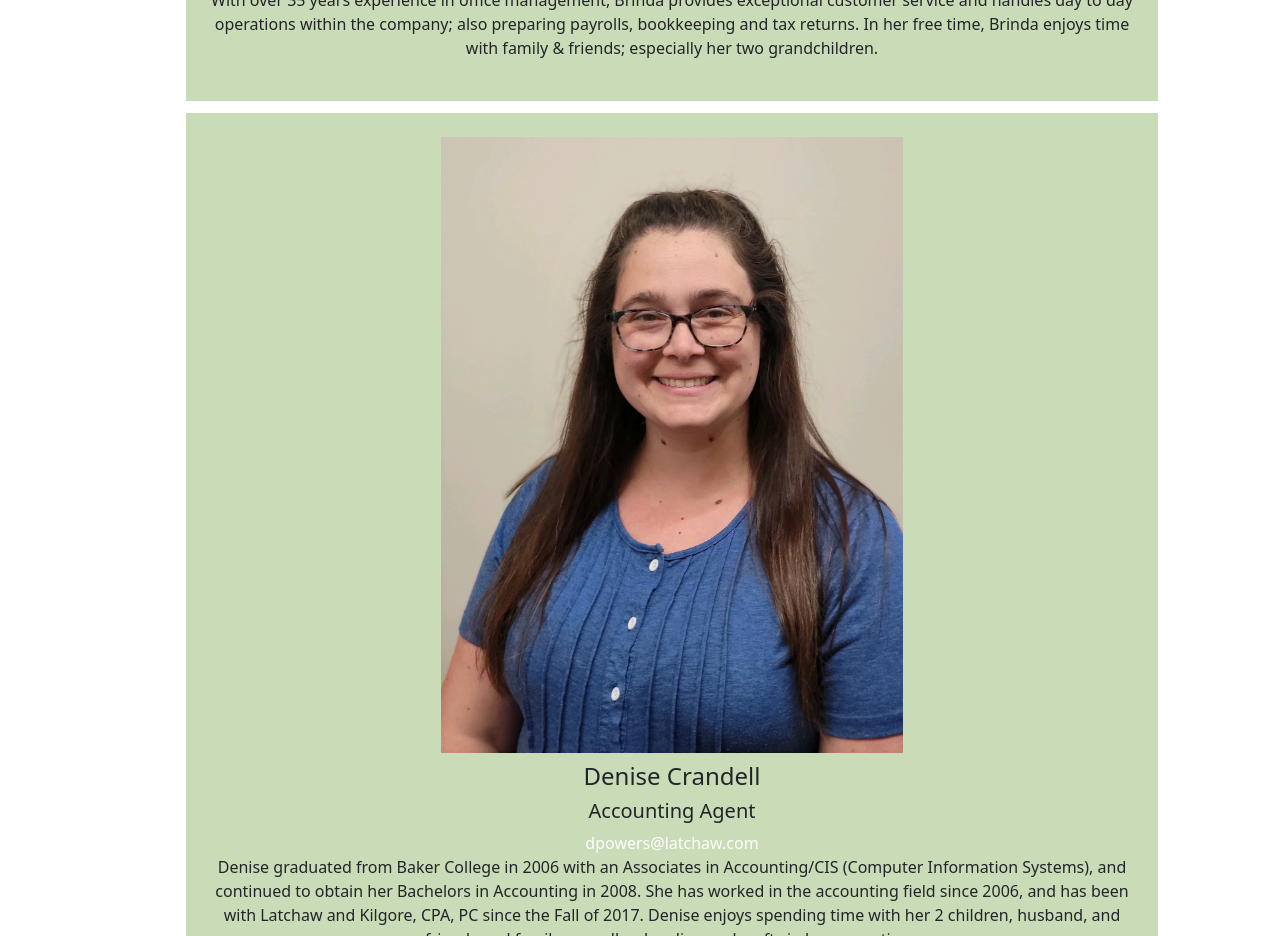
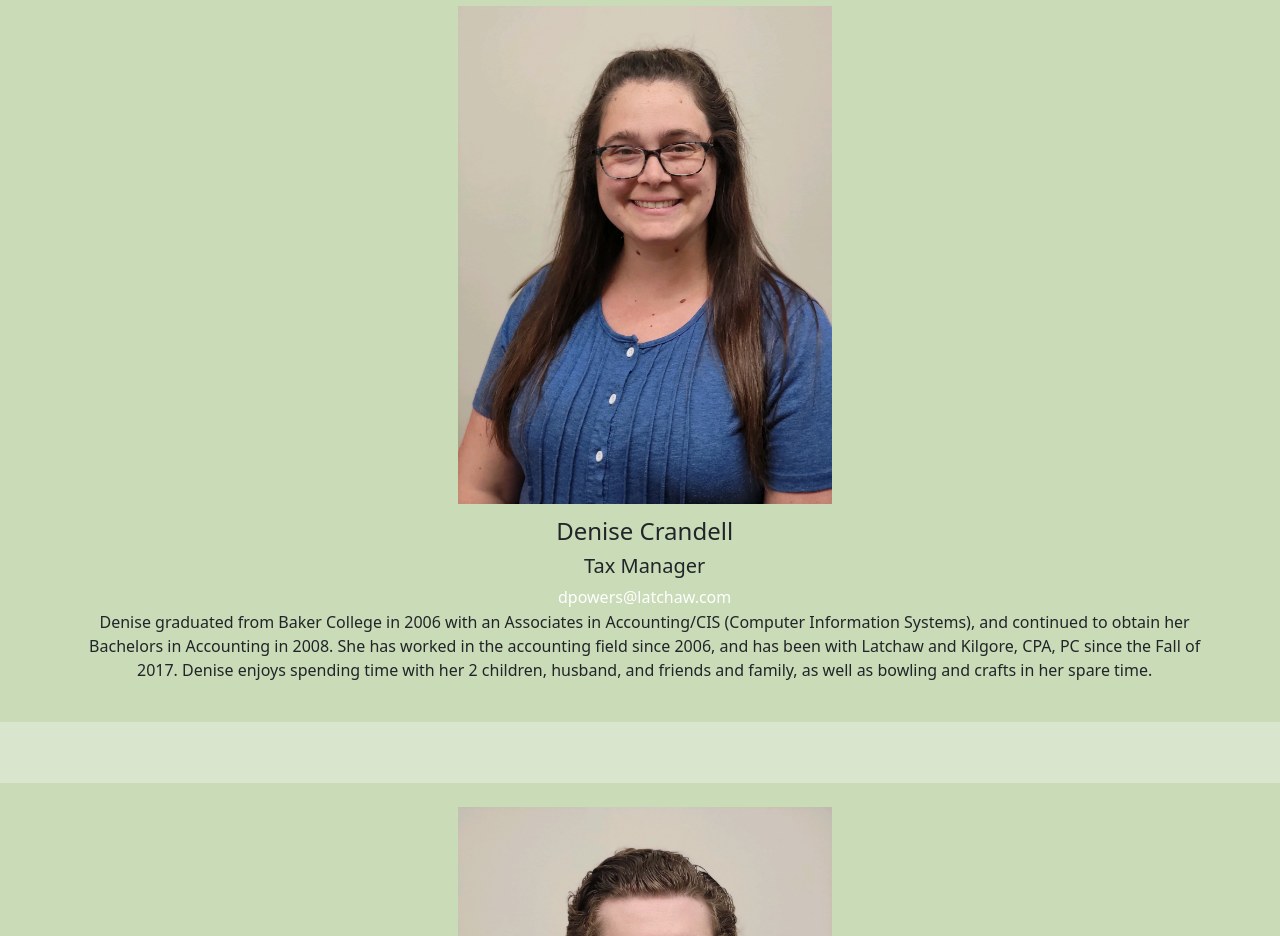
Before and after one commit to kilgorev/latchawkilgore, a plain HTML site: page latchawkilgore/about_us.html in a window 1280 px wide. Shown: the part 1864-2800 px from the top of the page. Drawn offline with nearby package versions, Linux system fonts and the light colour scheme.

Commit message:
overall changes

```diff
--- a/latchawkilgore/about_us.html
+++ b/latchawkilgore/about_us.html
@@ -3,9 +3,9 @@
     <head>
         <title>Latchaw &amp; Kilgore, CPA, PC.</title>
         <link rel="icon" type="image/x-icon" href="assets/images/lkcpa_logo.jpg">
-        <link rel="stylesheet" href="assets/stylesheets/main.css">
         <link rel="stylesheet" href="https://unpkg.com/aos@next/dist/aos.css">
         <link href="https://cdn.jsdelivr.net/npm/bootstrap@5.3.3/dist/css/bootstrap.min.css" rel="stylesheet" integrity="sha384-QWTKZyjpPEjISv5WaRU9OFeRpok6YctnYmDr5pNlyT2bRjXh0JMhjY6hW+ALEwIH" crossorigin="anonymous">
+        <link rel="stylesheet" href="assets/stylesheets/main.css">
         <meta charset="utf-8">
         <meta name="viewport" content="width=device-width, initial-scale=1">
 
@@ -59,7 +59,7 @@
             <section class="employee" id="denise">
                 <img src="assets/images/employees/denise.jpg" alt="Denise Powers, Account Manager" class="employee_img">
                 <h4 class="employee_name">Denise Crandell</h4>
-                <h5 class="employee_title">Accounting Agent</h5>
+                <h5 class="employee_title">Tax Manager</h5>
                 <a class="employee_email" href="mailto: dpowers@latchaw.com">dpowers@latchaw.com</a>
                 <p class="employee_desc">Denise graduated from Baker College in 2006 with an Associates
                     in Accounting/CIS (Computer Information Systems), and continued to obtain her Bachelors
--- a/latchawkilgore/assets/stylesheets/main.css
+++ b/latchawkilgore/assets/stylesheets/main.css
@@ -1,6 +1,9 @@
 body{
-  background: #485935;
   word-wrap: break-word;
+}
+
+body{
+  background-color: #cadbb7b4;
 }
 
 .company_name {
@@ -195,33 +198,36 @@ footer {
 }
 
 .employee_img {
-  width:50%;
+  width:30%;
 }
 
-.group_img {
-  width:40%;
+.employee_desc{
+  padding-left:5%;
+  padding-right:5%;
 }
 
 .about_us_main {
   margin-left: 5%;
-
-}
-
-.employee, .group {
-  background-color:#CADBB7;
-  width: 80%;
-  align-items: center;
-  text-align: center;
-  padding:2%;
-  margin-left:auto;
-  margin-right:auto;
-  margin-bottom: 1%;
 }
 
 .group_img {
   width:70%;
 }
 
+.employee, .group {
+  background-color:#CADBB7;
+  align-items: center;
+  text-align: center;
+  align-self: center;
+  padding:2%;
+  margin-left:-5.5%;
+  margin-right:-1%;
+  margin-bottom: 5%;
+}
+
+.employee, .group, .employee_img, .group_img, .mission {
+}
+
 .employee_name {
   padding-top: 1%;
 }
```
Also changed, not shown: latchawkilgore/index.html (+1 -1 lines), latchawkilgore/partners.html (+1 -1 lines), latchawkilgore/services.html (+1 -1 lines), 1 other file.
